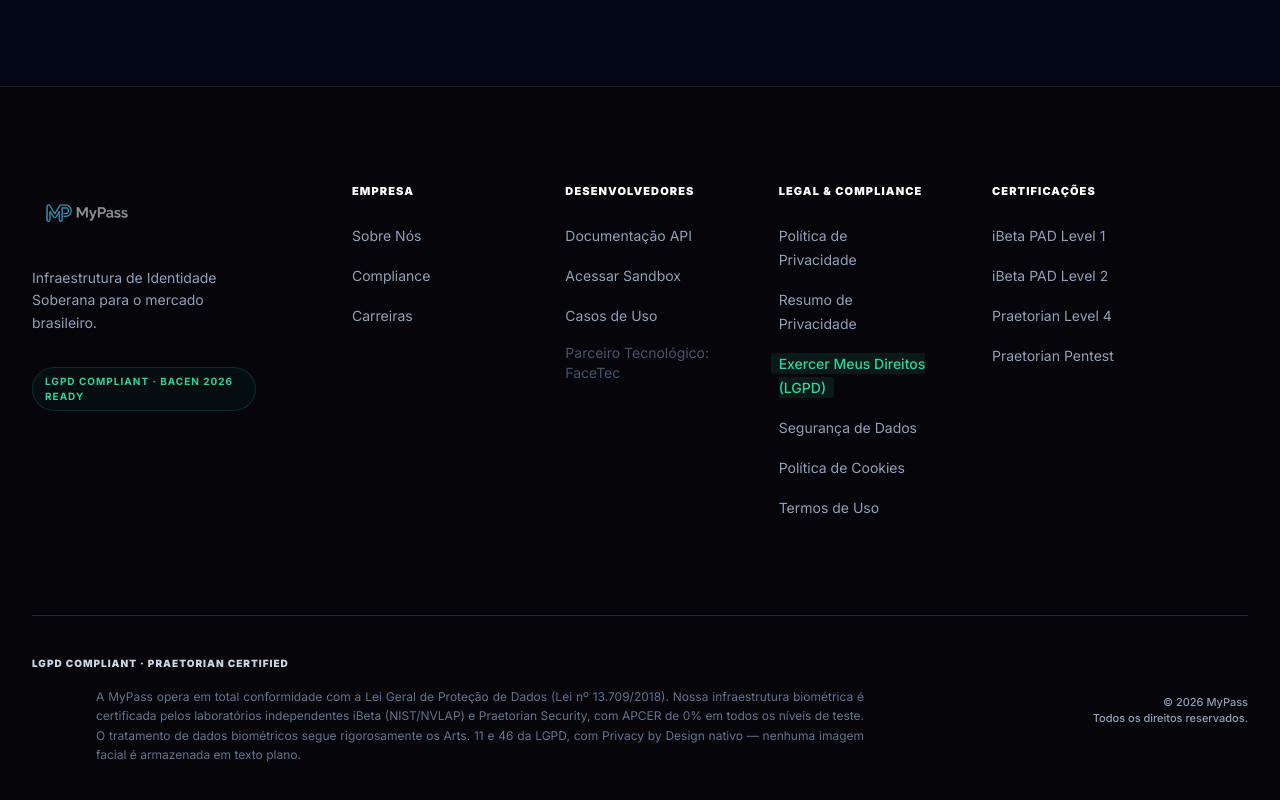
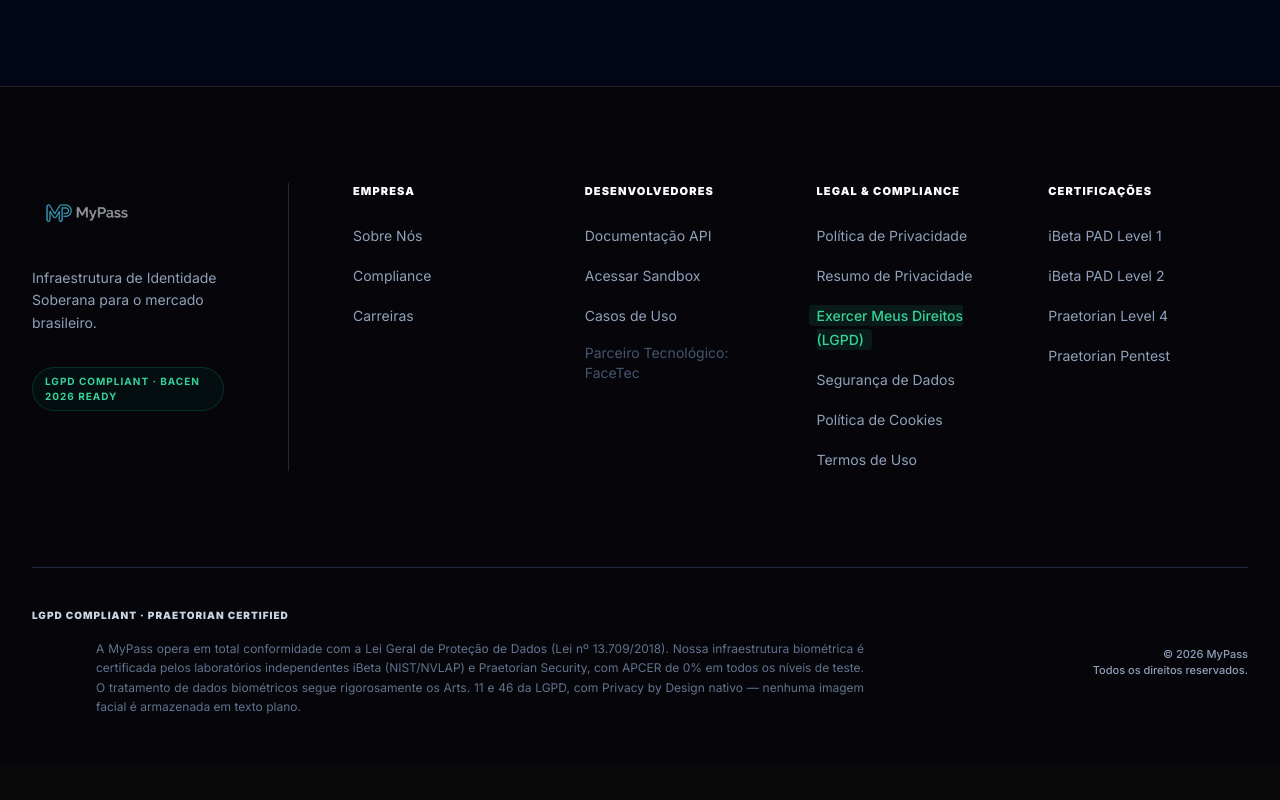
Before and after one commit to easywallet/mypass-v2, a Next.js app: page / in a window 1280 px wide. Shown: the part 8130-8930 px from the top of the page. After the commit the page ends 8894 px from the top, so only its background shows below. Built offline with nearby package versions, Linux system fonts and the light colour scheme.

Commit message:
style(footer): implement flex/grid hybrid layout with identical gap-x-8 for uniform symmetric columns

```diff
--- a/src/app/page.tsx
+++ b/src/app/page.tsx
@@ -41,10 +41,10 @@
 
 const Footer = () => (
   <footer className="relative z-20 pt-24 pb-12 px-5 md:px-8 border-t border-white/10 bg-[#05050a]">
-    <div className="max-w-7xl mx-auto grid grid-cols-1 md:grid-cols-12 gap-12 lg:gap-8 xl:gap-16 mb-24">
+    <div className="max-w-7xl mx-auto flex flex-col lg:flex-row items-start gap-0 mb-16 lg:mb-24">
 
-      {/* Coluna 1 — MYPASS */}
-      <div className="col-span-12 lg:col-span-3 lg:pr-8">
+      {/* Coluna 1 — MYPASS (Isolada) */}
+      <div className="w-full lg:w-64 lg:min-w-[256px] lg:pr-16 mb-8 lg:mb-0">
         <div className="flex items-center gap-3 mb-6">
           <Image
             src="/assets/logos/mypass-logo.png"
@@ -65,8 +65,14 @@
         </div>
       </div>
 
+      {/* Separador Vertical (apenas desktop) */}
+      <div className="hidden lg:block w-px bg-slate-800 self-stretch mr-16"></div>
+
+      {/* 4 Colunas Simétricas */}
+      <div className="flex-1 grid grid-cols-2 lg:grid-cols-4 gap-x-8 gap-y-8 w-full">
+
         {/* Coluna 2 — EMPRESA */}
-      <div className="col-span-6 lg:col-span-2">
+        <div>
           <h4 className="text-[11px] font-black uppercase tracking-widest text-white mb-6">Empresa</h4>
           <ul className="space-y-4">
             <li><Link href="/sobre" className="text-sm text-slate-400 hover:text-cyan-400 transition-colors">Sobre Nós</Link></li>
@@ -76,7 +82,7 @@
         </div>
 
         {/* Coluna 3 — DESENVOLVEDORES */}
-      <div className="col-span-6 lg:col-span-2">
+        <div>
           <h4 className="text-[11px] font-black uppercase tracking-widest text-white mb-6">Desenvolvedores</h4>
           <ul className="space-y-4">
             <li><a href="mailto:sandbox@mypass.com.br" className="text-sm text-slate-400 hover:text-cyan-400 transition-colors">Documentação API</a></li>
@@ -87,7 +93,7 @@
         </div>
 
         {/* Coluna 4 — LEGAL & COMPLIANCE */}
-      <div className="col-span-6 lg:col-span-2">
+        <div>
           <h4 className="text-[11px] font-black uppercase tracking-widest text-white mb-6">Legal & Compliance</h4>
           <ul className="space-y-4">
             <li><Link href="/legal/politica-privacidade" className="text-sm text-slate-400 hover:text-emerald-400 transition-colors">Política de Privacidade</Link></li>
@@ -100,7 +106,7 @@
         </div>
 
         {/* Coluna 5 — CERTIFICAÇÕES */}
-      <div className="col-span-6 lg:col-span-3">
+        <div>
           <h4 className="text-[11px] font-black uppercase tracking-widest text-white mb-6">Certificações</h4>
           <ul className="space-y-4">
             <FooterCertLink certId="ibeta-level-1" label="iBeta PAD Level 1" />
@@ -110,6 +116,7 @@
           </ul>
         </div>
 
+      </div>
     </div>
 
     {/* Rodapé Inferior (Bloco de Conformidade) */}
```
Lines whose indentation alone changed are shown as unchanged.
